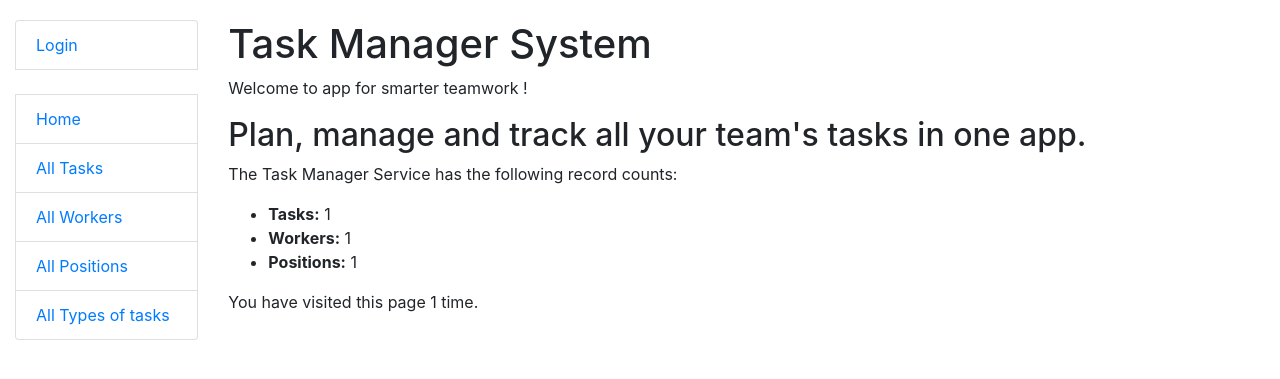
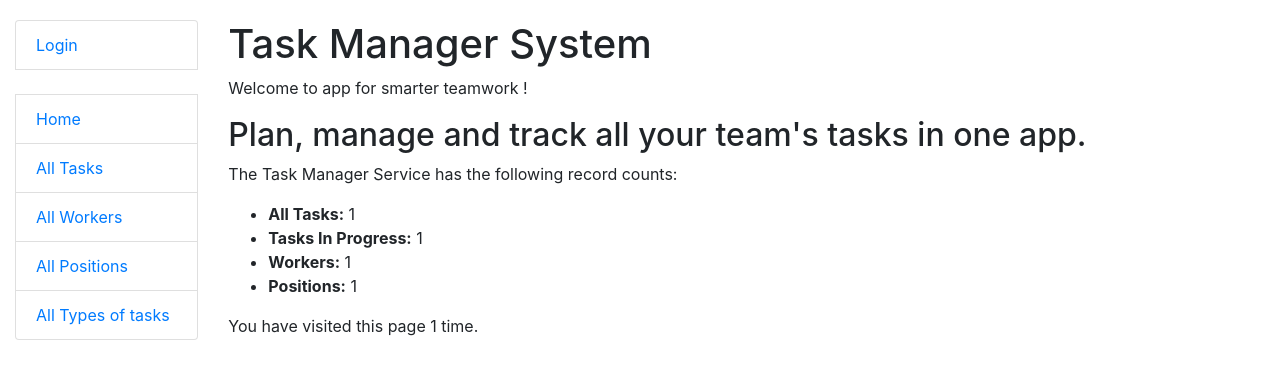
Before and after one commit to u123dev/IT-Task-Manager, a Django app: template templates/task_manager/index.html in a window 1280 px wide. Shown: the top 379 px of the page. Run offline with Django 5.2, Linux system fonts and the light colour scheme; the template is opened without the code that fills it: most values are stand-ins (such as "Sample title", 1, 10 or a date in 2020).

Commit message:
modify index.html page

```diff
--- a/task_manager/views.py
+++ b/task_manager/views.py
@@ -23,6 +23,7 @@ def index(request: HttpRequest) -> HttpResponse:
     """View function for the home page of the site."""
 
     num_tasks = Task.objects.count()
+    num_tasks_in_progress = Task.objects.filter(is_completed=False).count()
     num_workers = Worker.objects.count()
     num_positions = Position.objects.count()
 
@@ -32,6 +33,7 @@ def index(request: HttpRequest) -> HttpResponse:
     context = {
         "num_tasks": num_tasks,
         "num_workers": num_workers,
+        "num_tasks_in_progress": num_tasks_in_progress,
         "num_positions": num_positions,
         "num_visits": num_visits + 1,
     }
--- a/templates/task_manager/index.html
+++ b/templates/task_manager/index.html
@@ -6,7 +6,8 @@
     <h2>Plan, manage and track all your team's tasks in one app.</h2>
     <p>The Task Manager Service has the following record counts:</p>
     <ul>
-        <li><strong>Tasks:</strong> {{ num_tasks }}</li>
+        <li><strong>All Tasks:</strong> {{ num_tasks }}</li>
+        <li><strong>Tasks In Progress:</strong> {{ num_tasks_in_progress }}</li>
         <li><strong>Workers:</strong> {{ num_workers }}</li>
         <li><strong>Positions:</strong> {{ num_positions }}</li>
     </ul>
```
